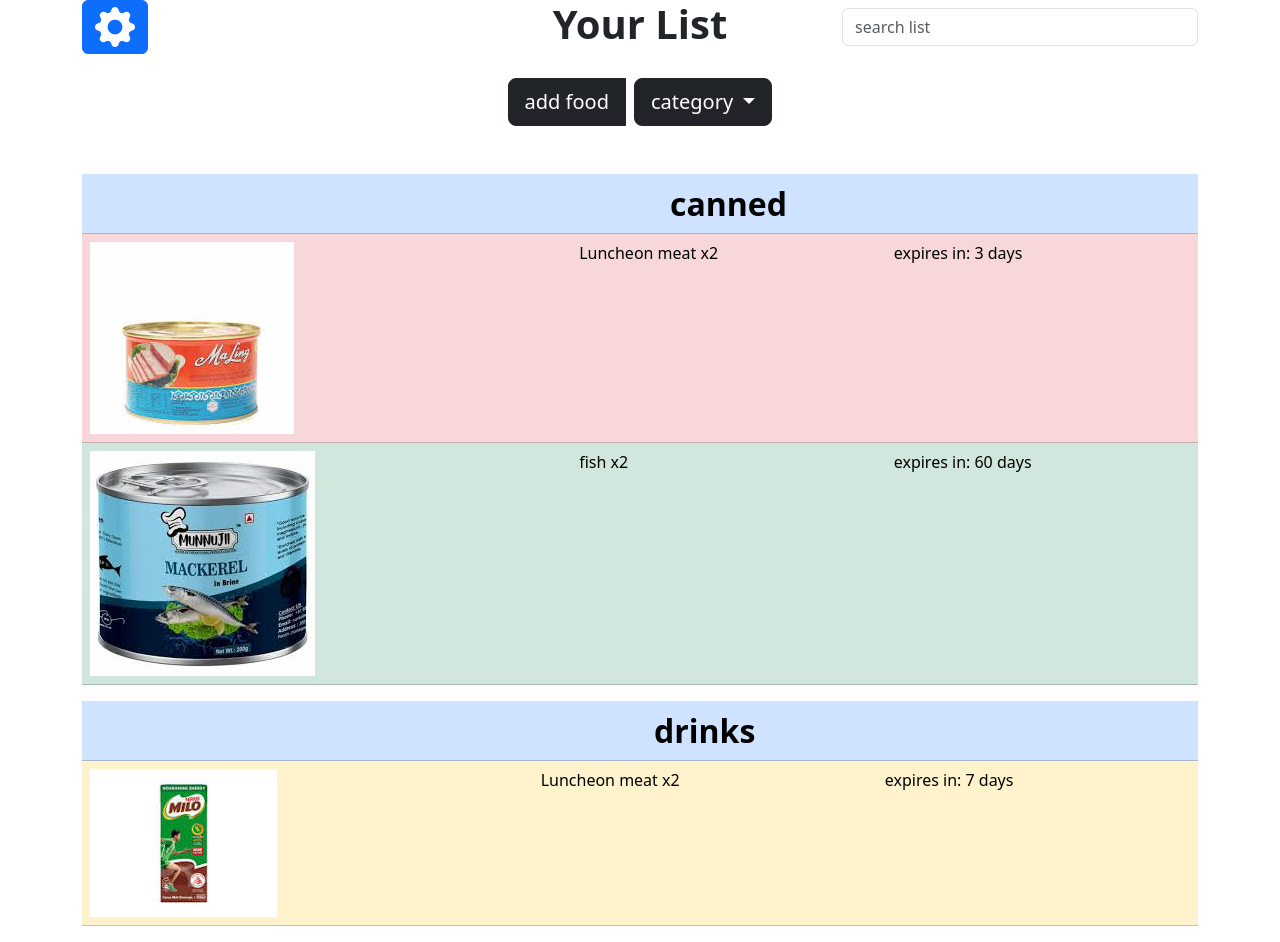
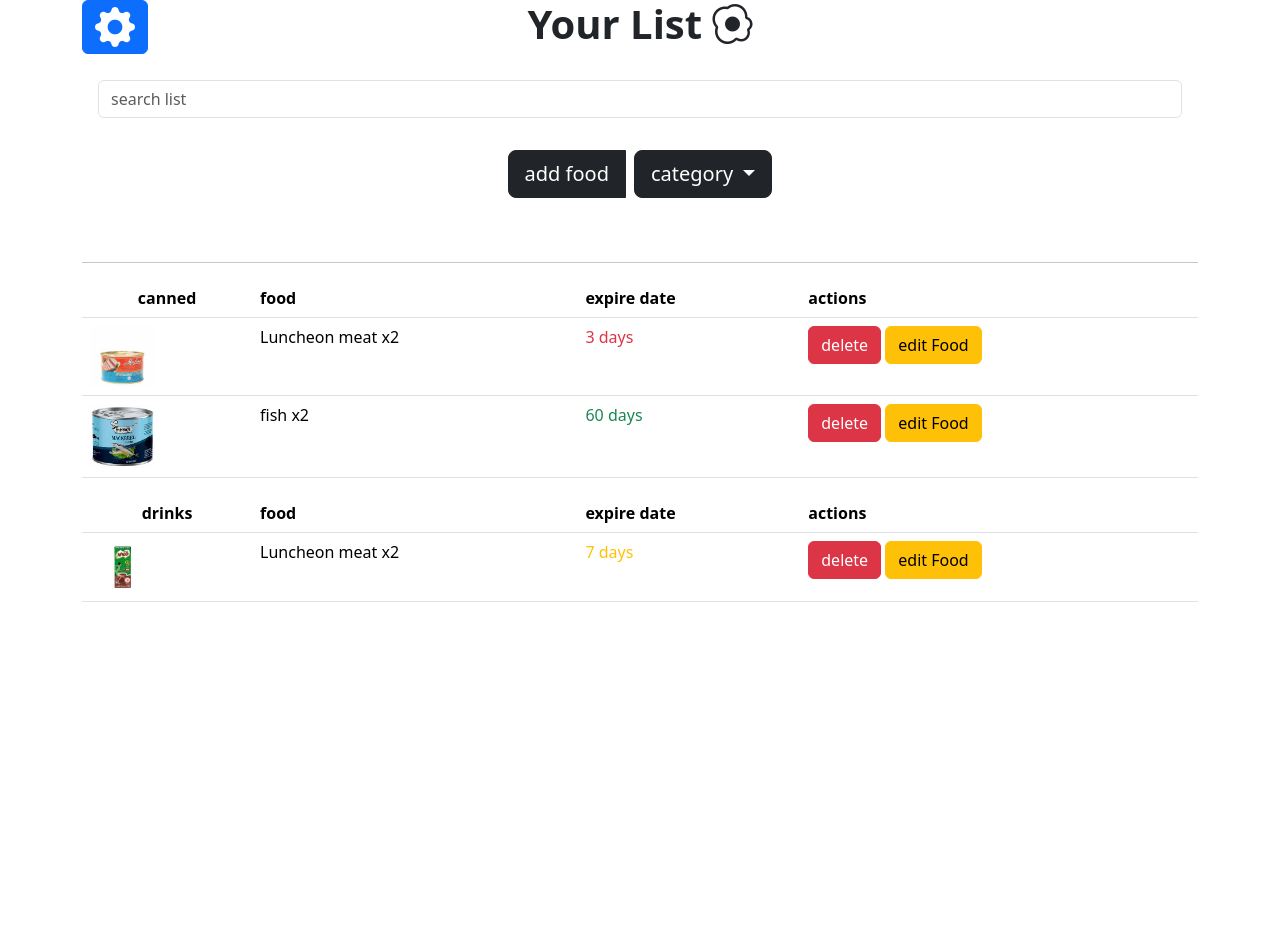
Before and after one commit to 22032300-Faiz-Shafie/FoodExpiryDetectorApp, a plain HTML site: page index.html in a window 1280 px wide. After the commit the page ends 800 px from the top, so only its background shows below. Drawn offline with nearby package versions, Linux system fonts and the light colour scheme.

Commit message:
improved UI, added editfood.html

```diff
--- a/index.html
+++ b/index.html
@@ -19,7 +19,12 @@
   .btn-oval {
     border-radius: 50px;
     padding: 10px 20px;
+
   }
+  .img-fluid {
+        max-width: 65px;
+        max-height: 65px;
+    }
 </style>
 </head>
 <body>
@@ -28,22 +33,22 @@
 <div class="container">
 
   <div class="row justify-content-center">
-    <div class="col">
-      <button type="submit" class="btn btn-primary" value="settingButton" id="settingButton"><span class="bi bi-gear-fill h1"></span></button>
+    <div class="col-3">
+      <button type="submit" class="btn btn-primary" value="settingButton" id="settingButton"><i class="bi bi-gear-fill h1"></i></button>
     </div>
-    <div class="col">
-      <h1 class="fw-bold text-center">Your List</h1>
+    <div class="col-6">
+      <h1 class="fw-bold text-center">Your List <i class="bi bi-egg-fried"></i></h1>
     </div>
-    <div class="col">
-      <div class="mb-3">
-        <label for="formGroupExampleInput" class="form-label"></label>
-        <input type="text" class="form-control" id="searchlist" placeholder="search list">
-      </div>
+    <div class="col-3">
         </div>
       </div>
 
 
 
+      <div class="m-3">
+        <label for="formGroupExampleInput" class="form-label"></label>
+        <input type="text" class="form-control" id="searchlist" placeholder="search list">
+      </div>
 
 <!--group for Add food and food category drop down-->
 <div class="text-center">
@@ -62,46 +67,64 @@
   </div>
 </div>
 </div>
+<hr>
 <!--tables for food-->
 <div class="table-responsive">
 <table class="table">
   <thead>
-    <tr class="table-primary">
-      <th></th>
-      <th class="text-center" scope="col" style="font-size: 2em;">canned</th>
-      <th></th>
+    <tr class="table">
+      <th class="text-center" scope="col">canned</th>
+      <th>food</th>
+      <th>expire date</th>
+      <th>actions</th>
     </tr>
   </thead>
   <tbody>
-    <tr class="table-danger">
+    <tr class="table">
       <td><img src="foodImage/canned/luncheon.jpg"  class="img-fluid"></td>
       <td>Luncheon meat x2</td>
-      <td>expires in: 3 days</td>
+      <td><span class="text-danger">3 days</span></td>
+      <td>
+        <button type="submit" class="btn btn-danger" value="deleteButton" id="deleteButton">delete</button>
+        <a href="editfood.html" class="btn btn-warning" role="editButton">edit Food</a>
+      </td>
     </tr>
-    <tr class="table-success">
+    <tr class="table">
       <td><img src="foodImage/canned/fish.jpg"  class="img-fluid"></td>
       <td>fish x2</td>
-      <td>expires in: 60 days</td>
+      <td><span class="text-success">60 days</span></td>
+      <td>
+      <button type="submit" class="btn btn-danger" value="deleteButton" id="deleteButton">delete</button>
+      <a href="editfood.html" class="btn btn-warning" role="editButton">edit Food</a>
+    </td>
     </tr>
+
   </tbody>
 </table>
 <div class="table-responsive">
   <table class="table">
     <thead>
-      <tr class="table-primary">
-        <th></th>
-        <th class="text-center" scope="col" style="font-size: 2em;">drinks</th>
-        <th></th>
+      <tr class="table">
+        <th class="text-center" scope="col">drinks</th>
+        <th>food</th>
+        <th>expire date</th>
+        <th>actions</th>
       </tr>
     </thead>
     <tbody>
-      <tr class="table-warning">
+      <tr class="table">
         <td><img src="foodImage/drinks/milo.jpg"  class="img-fluid"></td>
         <td>Luncheon meat x2</td>
-        <td>expires in: 7 days</td>
+        <td><span class="text-warning">7 days</span>
+        </td>
+        <td>
+            <button type="submit" class="btn btn-danger" value="deleteButton" id="deleteButton">delete</button>
+            <a href="editfood.html" class="btn btn-warning" role="editButton">edit Food</a>
+          </td>
       </tr>
 </div>
 </div>
+
 <!--
 <div class="container mt-5 text-center">
   <div class="category-oval">Canned</div>
```
Also changed, not shown: editfood.html (added, +27 -0 lines).
